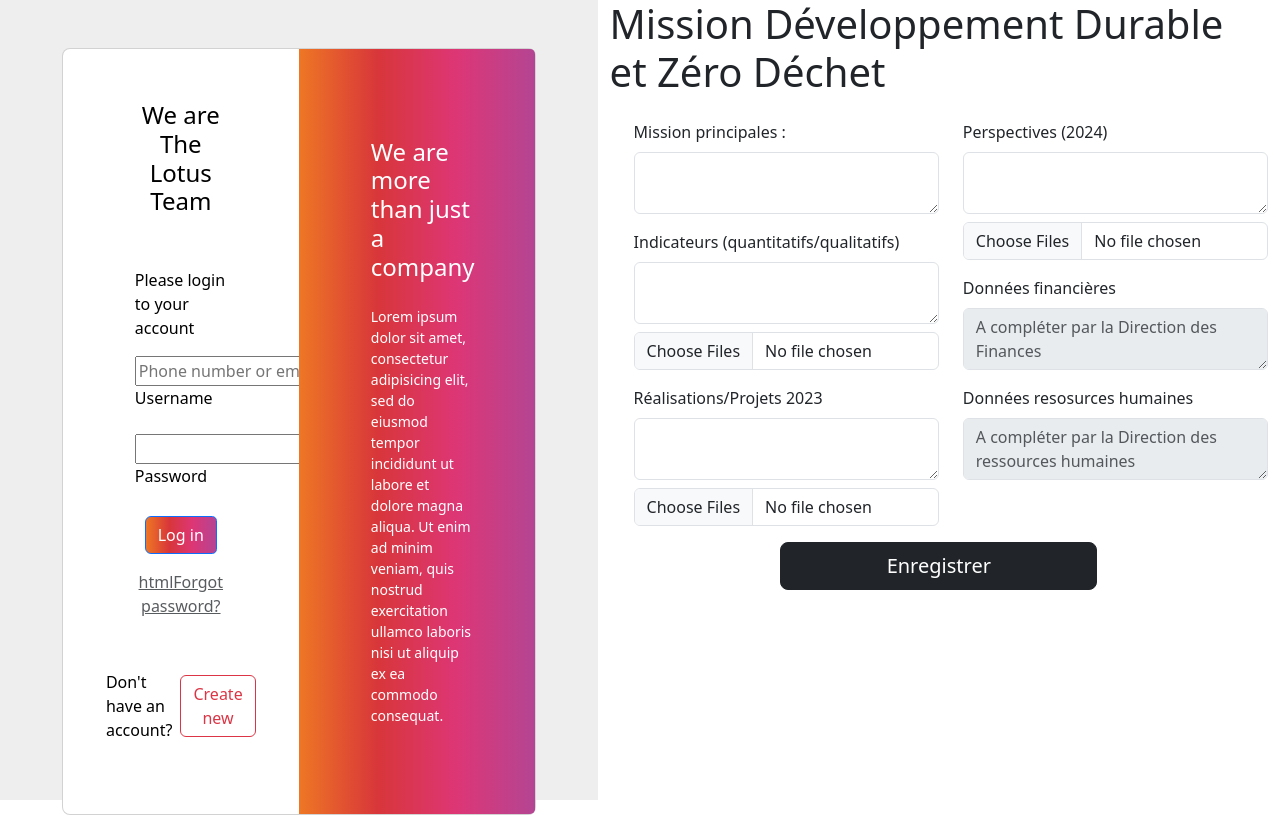
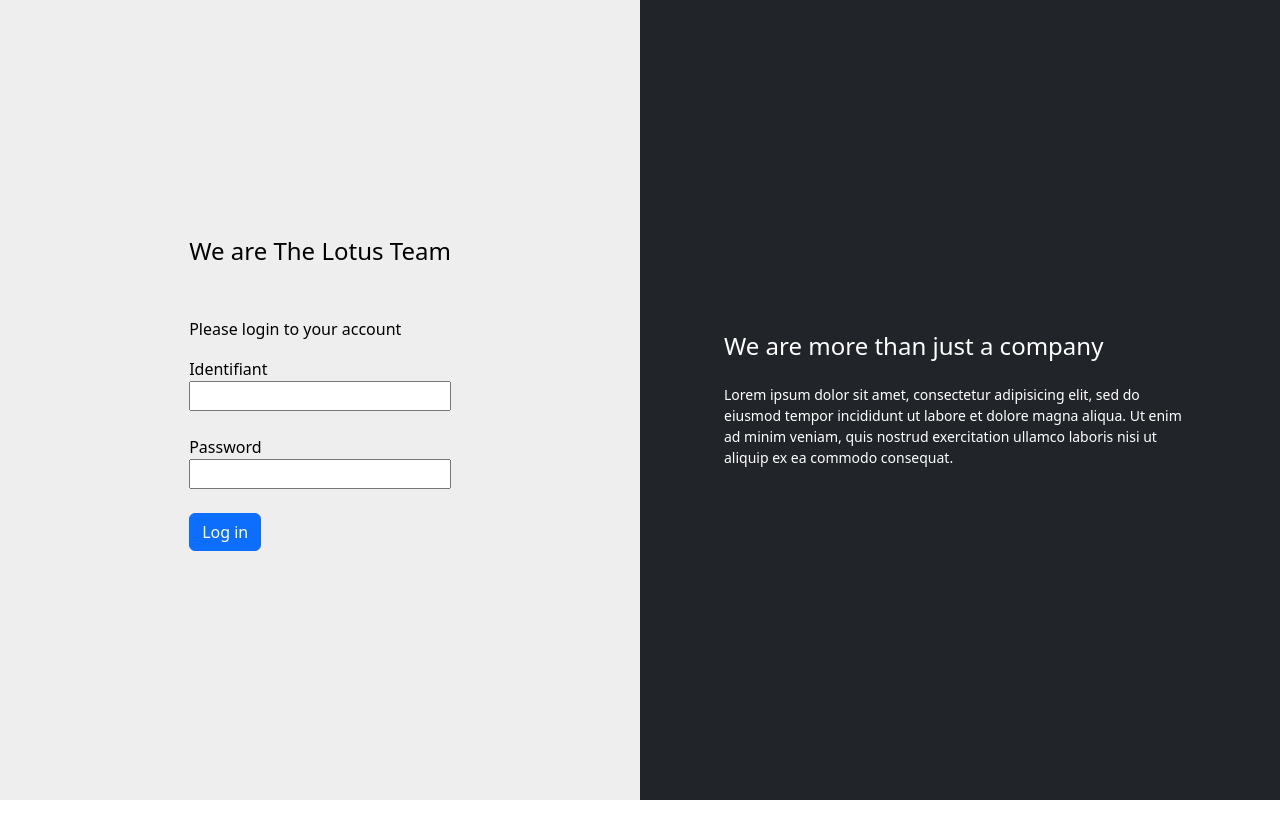
Before and after one commit to Noneku/RapportActiviteMairieFront, a React (Vite) app: page / in a window 1280 px wide. Built offline with nearby package versions, Linux system fonts and the light colour scheme.

Commit message:
Create compoenent DropDownInput

```diff
--- a/src/components/Admin/DashBoardAdmin.jsx
+++ b/src/components/Admin/DashBoardAdmin.jsx
@@ -1,20 +1,22 @@
 import React from "react";
 import NavBarAdmin from "./NavBarAdmin";
 import { ListRapportActivite } from "./ListRapportActivite";
-import { BrowserRouter, Routes, Route } from 'react-router-dom';
-import { ListURL } from './ListURL.jsx';
+import { BrowserRouter, Routes, Route } from "react-router-dom";
+import { ListURL } from "./ListURL.jsx";
 
 export function DashBoardAdmin() {
   return (
-    <BrowserRouter>
-      <div className="d-flex h-100">
-        <NavBarAdmin />
-        <Routes>
-          <Route path="/AdminPanel" element={<ListRapportActivite />} />
-          <Route path="/ListURL" element={<ListURL />} />
-          <Route path="/ListRapportActivite" element={<ListRapportActivite />} />
-        </Routes>
+    <div className="d-flex h-100">
+      <NavBarAdmin />
+      <div className="flex-grow-1">
+          <Routes>
+            <Route
+              path="/ListRapportActivite"
+              element={<ListRapportActivite />}
+            />
+            <Route path="/ListURL" element={<ListURL />} />
+          </Routes>
       </div>
-    </BrowserRouter>
+    </div>
   );
 }
--- a/src/components/Admin/NavBarAdmin.jsx
+++ b/src/components/Admin/NavBarAdmin.jsx
@@ -4,16 +4,17 @@ import { Link } from "react-router-dom";
 
 export default function NavBarAdmin() {
   return (
+    <div className="d-flex flex-row justify-content-around">
       <div className="bg-dark text-light d-flex flex-column">
         <h2 className="text-center p-4">Admin Panel</h2>
         <ul className="nav flex-column">
           <li className="nav-item">
-            <Link className="nav-link" to="/ListRapportActivite">
-                Liste Rapport Activité
-              </Link>
+            <Link className="nav-link" to="/admin/ListRapportActivite"> {/* Utilisation de Link */}
+              Liste Rapport Activité
+            </Link>
           </li>
           <li className="nav-item">
-            <Link className="nav-link" to="/ListURL">
+            <Link className="nav-link" to="/admin/ListURL"> {/* Utilisation de Link */}
               Liste URL
             </Link>
           </li>
@@ -24,5 +25,7 @@ export default function NavBarAdmin() {
           </li>
         </ul>
       </div>
+      {/* Suppression de ListRapportActivite */}
+    </div>
   );
 }
--- /dev/null
+++ b/src/components/Buttons/DropDownInput.jsx
@@ -0,0 +1,22 @@
+import React from 'react'
+import { Button, Dropdown } from "react-bootstrap";
+
+export default function DropDownInput({ titleDropDown, menuDropDown }) {
+  return (
+    <div className="d-flex">
+      <Dropdown className="mx-4">
+        <Dropdown.Toggle as={Button} variant="primary">
+          { titleDropDown }
+        </Dropdown.Toggle>
+        <Dropdown.Menu>
+            {
+                menuDropDown.map((element) =>
+
+                <Dropdown.Item key={element.id}>{ element.pole }</Dropdown.Item>
+                )
+            }
+        </Dropdown.Menu>
+      </Dropdown>
+    </div>
+  )
+}
--- a/src/components/Buttons/SortInput.jsx
+++ /dev/null
@@ -1,41 +0,0 @@
-import React, { useState } from "react";
-import { Button, Dropdown } from "react-bootstrap";
-
-export default function SortInput() {
-
-  //Le use state va contenir le tableau récuperer à trier
-  const [poleSort, setPoleSort] = useState();
-
-  // Fonction pour gérer le tri par pôle
-  const handleSortByPole = () => {};
-
-  //Le use state va contenir le tableau récuperer à trier
-  const [indexSort, setIndexSort] = useState();
-
-  // Fonction pour gérer le tri par index
-  const handleSortByIndex = () => {
-    // Mettez ici la logique de tri par index
-  };
-
-  return (
-    <div className="d-flex">
-      <Dropdown className="mx-4">
-        <Dropdown.Toggle as={Button} variant="primary">
-          Trier par pôle
-        </Dropdown.Toggle>
-        <Dropdown.Menu>
-          <Dropdown.Item onClick={handleSortByPole}>Ascendant</Dropdown.Item>
-        </Dropdown.Menu>
-      </Dropdown>
-
-      <Dropdown>
-        <Dropdown.Toggle as={Button} variant="primary">
-          Trier par index
-        </Dropdown.Toggle>
-        <Dropdown.Menu>
-          <Dropdown.Item onClick={handleSortByIndex}>Ascendant</Dropdown.Item>
-        </Dropdown.Menu>
-      </Dropdown>
-    </div>
-  );
-}
--- a/src/components/Form/FormLogin.jsx
+++ b/src/components/Form/FormLogin.jsx
@@ -1,16 +1,17 @@
 import React, { useState } from "react";
-import './Login.css';
+import "./Login.css";
 
 export default function FormLogin() {
   return (
-    <section className="h-100 gradient-htmlForm" style={{ backgroundColor: "#eee" }}>
-  <div className="container py-5 h-100">
-    <div className="row d-flex justify-content-center align-items-center h-100">
-      <div className="col-xl-10">
-        <div className="card rounded-3 text-black">
-          <div className="row g-0">
-            <div className="col-lg-6">
-              <div className="card-body p-md-5 mx-md-4">
+    <section
+      className="h-100 d-flex justify-content-center align-items-center"
+      style={{ backgroundColor: "#eee" }}
+    >
+      <div className="container-fluid h-100">
+        <div className="row h-100">
+          <div className="d-flex justify-content-center align-items-center col-md-6">
+            <div className="text-black">
+              <div className="p-md-5 mx-md-4">
                 <div className="text-center">
                   {/* <img
               src="https://mdbcdn.b-cdn.net/img/Photos/new-templates/bootstrap-login-htmlForm/lotus.webp"
@@ -20,62 +21,61 @@ export default function FormLogin() {
                   <h4 className="mt-1 mb-5 pb-1">We are The Lotus Team</h4>
                 </div>
 
-                <form>
+                <form className="flex-column">
                   <p>Please login to your account</p>
 
-                  <div className="htmlForm-outline mb-4">
+                  <div className="d-flex flex-column mb-4">
+                    <label
+                      className="htmlForm-label"
+                      htmlFor="htmlForm2Example11"
+                    >
+                      Identifiant
+                    </label>
                     <input
                       type="email"
                       id="htmlForm2Example11"
                       className="htmlForm-control"
-                      placeholder="Phone number or email address"
                     />
-                    <label className="htmlForm-label" htmlFor="htmlForm2Example11">
-                      Username
-                    </label>
                   </div>
 
-                  <div className="htmlForm-outline mb-4">
+                  <div className="htmlForm-outline d-flex flex-column mb-4">
+                    <label
+                      className="htmlForm-label"
+                      htmlFor="htmlForm2Example22"
+                    >
+                      Password
+                    </label>
                     <input
                       type="password"
                       id="htmlForm2Example22"
                       className="htmlForm-control"
                     />
-                    <label className="htmlForm-label" htmlFor="htmlForm2Example22">
-                      Password
-                    </label>
                   </div>
 
-                  <div className="text-center pt-1 mb-5 pb-1">
+                  <div className="text-center d-flex justify-content-between align-items-center">
                     <button
-                      className="btn btn-primary btn-block fa-lg gradient-custom-2 mb-3"
+                      className="btn btn-primary btn-block fa-lg mb-3"
                       type="button"
                     >
                       Log in
                     </button>
-                    <a className="text-muted" href="#!">
-                      htmlForgot password?
-                    </a>
-                  </div>
-
-                  <div className="d-flex align-items-center justify-content-center pb-4">
-                    <p className="mb-0 me-2">Don't have an account?</p>
-                    <button type="button" className="btn btn-outline-danger">
-                      Create new
-                    </button>
+                    {/* <a className="text-muted" href="#!">
+                      Forgot password?
+                    </a> */}
                   </div>
                 </form>
               </div>
             </div>
-            <div className="col-lg-6 d-flex align-items-center gradient-custom-2">
+          </div>
+          <div className="col-md-6 d-flex align-items-center bg-dark">
             <div className="text-white px-3 py-4 p-md-5 mx-md-4">
               <h4 className="mb-4">We are more than just a company</h4>
               <p className="small mb-0">
-                  Lorem ipsum dolor sit amet, consectetur adipisicing elit, sed do eiusmod tempor incididunt ut labore et dolore magna aliqua. Ut enim ad minim veniam, quis nostrud exercitation ullamco laboris nisi ut aliquip ex ea commodo consequat.
+                Lorem ipsum dolor sit amet, consectetur adipisicing elit, sed do
+                eiusmod tempor incididunt ut labore et dolore magna aliqua. Ut
+                enim ad minim veniam, quis nostrud exercitation ullamco laboris
+                nisi ut aliquip ex ea commodo consequat.
               </p>
-              </div>
-            </div>
-          </div>
             </div>
           </div>
         </div>
--- a/src/components/Form/Login.css
+++ b/src/components/Form/Login.css
@@ -1,22 +1,8 @@
 .gradient-custom-2 {
     /* fallback for old browsers */
-    background: #fccb90;
+    background: #636363
 
     /* Chrome 10-25, Safari 5.1-6 */
-    background: -webkit-linear-gradient(to right, #ee7724, #d8363a, #dd3675, #b44593);
 
     /* W3C, IE 10+/ Edge, Firefox 16+, Chrome 26+, Opera 12+, Safari 7+ */
-    background: linear-gradient(to right, #ee7724, #d8363a, #dd3675, #b44593);
     }
-
-        @media (min-width: 768px) {
-        .gradient-form {
-        height: 100vh !important;
-        }
-    }
-        @media (min-width: 769px) {
-        .gradient-custom-2 {
-        border-top-right-radius: .3rem;
-        border-bottom-right-radius: .3rem;
-        }
-    }
--- a/src/main.jsx
+++ b/src/main.jsx
@@ -1,18 +1,20 @@
-import React from 'react'
-import ReactDOM from 'react-dom/client'
-import { FormRapportActivite } from './components/Form/FormRapportActivite.jsx'
-import 'bootstrap/dist/css/bootstrap.css';
-import { BrowserRouter, Routes, Route } from 'react-router-dom';
-import { DashBoardAdmin } from './components/Admin/DashBoardAdmin.jsx';
-import FormLogin from './components/Form/FormLogin.jsx';
+import React from "react";
+import { StrictMode } from 'react';
+import ReactDOM from "react-dom/client";
+import { FormRapportActivite } from "./components/Form/FormRapportActivite.jsx";
+import "bootstrap/dist/css/bootstrap.css";
+import { BrowserRouter, Routes, Route } from "react-router-dom";
+import { DashBoardAdmin } from "./components/Admin/DashBoardAdmin.jsx";
+import FormLogin from "./components/Form/FormLogin.jsx";
 
-ReactDOM.createRoot(document.getElementById('root')).render(
-  <BrowserRouter>
-  <div className="d-flex h-100">
-    <FormLogin/>
-    <Routes>
-      <Route path="/" element={<FormRapportActivite/>} />
-    </Routes>
-  </div>
-</BrowserRouter>
-)
+ReactDOM.createRoot(document.getElementById("root")).render(
+  <StrictMode>
+    <BrowserRouter>
+      <Routes>
+        <Route path="/admin/*" element={<DashBoardAdmin />} />
+        <Route path="/" element={<FormLogin />} />
+        <Route path="/form" element={<FormRapportActivite />} />
+      </Routes>
+    </BrowserRouter>
+  </StrictMode>
+);
```
Also changed, not shown: src/components/Admin/ListRapportActivite.jsx (+27 -12 lines), src/components/Admin/ListURL.jsx (+20 -6 lines). Lines whose indentation alone changed are shown as unchanged.
